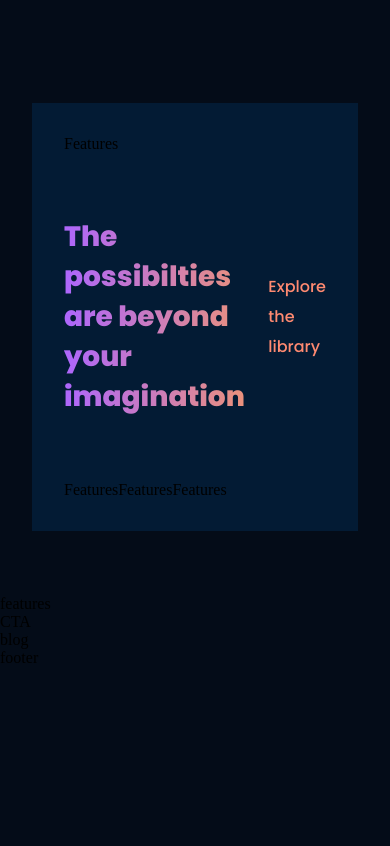
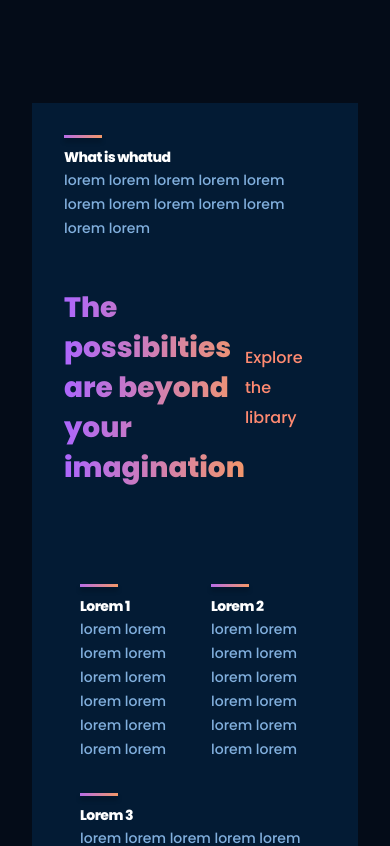
Before and after one commit to Uddhika/React-Web, a React (Create React App) app: page / in a window 390 px wide. Shown: the part 1360-2206 px from the top of the page. Before the commit the page ends 2027 px from the top, so only its background shows below. Built offline with nearby package versions, Linux system fonts and the light colour scheme.

Commit message:
feature updated

```diff
--- a/src/components/feature/Feature.jsx
+++ b/src/components/feature/Feature.jsx
@@ -1,10 +1,16 @@
 import React from 'react';
 import './feature.css';
 
-const Feature = () => {
+const Feature = ({ title, text}) => {
     return (
-        <div>
-            Features
+        <div className="whatud__features-container__feature">
+            <div className="whatud__features-container__feature-title">
+                <div />
+                <h1>{title}</h1>
+            </div>
+            <div className="whatud__features-container_feature-text">
+                <p>{text}</p>
+            </div>
         </div>
     )
 }
--- a/src/components/feature/feature.css
+++ b/src/components/feature/feature.css
@@ -0,0 +1,84 @@
+.whatud__features-container__feature{
+    /* width: 100%;  */
+    /* display: flex;
+
+
+    flex-direction: row;
+    margin: 1rem; */
+    display: flex;
+    flex-wrap: wrap;
+    justify-content: space-between;
+    flex: 3;
+
+}
+
+
+.whatud__features-container__feature-title{
+    flex: 1;
+    max-width: 180px;
+    margin-right: 2rem;
+}
+
+.whatud__features-container__feature-title h1{
+    font-family: var(--font-family);
+    font-weight: 800;
+    font-size: 18px;
+    line-height: 24px;
+    letter-spacing: -0.04em;
+    color: #FFFFFF;
+}
+
+
+.whatud__features-container__feature-title div{
+    width: 38px;
+    height: 3px;
+    background: var(--gradient-bar);
+    box-shadow: 0 4px 4px rgba(0, 0, 0, 0.25);
+    margin-bottom: 0.5rem;
+}
+
+.whatud__features-container_feature-text{
+    /* flex: 2; */
+    max-width: 390px;
+    display: flex;
+
+}
+
+.whatud__features-container_feature-text p{
+    font-family: var(--font-family);
+    font-weight: 500;
+    font-size: 14px;
+    line-height: 24px;
+    color: var(--color-text);
+}
+
+@media screen and (max-width:550px){
+    .whatud__features-container__feature-title h1{
+        font-size: 14px;
+        line-height: 22px;
+    }
+
+    .whatud__features-container__feature-title p{
+        font-size: 12px;
+        line-height: 20px;
+    }
+
+    .whatud__features-container__feature{
+        margin: 1rem 0;
+    }
+
+    .whatud__features-container__feature{
+        width: 100%;
+
+
+
+        flex-direction: row;
+        margin: 1rem;
+        display: flex;
+
+        /* justify-content: space-between; */
+
+
+    }
+
+}
--- a/src/containers/whatud/Whatud.jsx
+++ b/src/containers/whatud/Whatud.jsx
@@ -6,7 +6,7 @@
     return (
         <div className="whatud__whatud section-margin">
             <div className="whatud__whatud-feature">
-                <Feature />
+                <Feature title="What is whatud" text="lorem lorem lorem lorem lorem lorem lorem lorem lorem lorem lorem lorem"/>
             </div>
 
             <div className="whatud__whatud-heading">
@@ -15,9 +15,9 @@
             </div>
 
             <div className="whatud__whatud-container">
-                <Feature />
-                <Feature />
-                <Feature />
+                <Feature title="Lorem 1" text="lorem lorem lorem lorem lorem lorem lorem lorem lorem lorem lorem lorem" />
+                <Feature title="Lorem 2" text="lorem lorem lorem lorem lorem lorem lorem lorem lorem lorem lorem lorem" />
+                <Feature title="Lorem 3" text="lorem lorem lorem lorem lorem lorem lorem lorem lorem lorem lorem lorem" />
             </div>
 
         </div>
--- a/src/containers/whatud/whatud.css
+++ b/src/containers/whatud/whatud.css
@@ -25,8 +25,10 @@
     flex-direction: row;
     justify-content: space-between;
     align-items: center;
-
-    margin: 4rem 0 2rem;
+    /* margin-left: 23em; */
+    /* margin: 4rem 0 2rem; */
+    margin-right: 2.1em;
+    padding: 3em 0em;
 }
 
 
```
